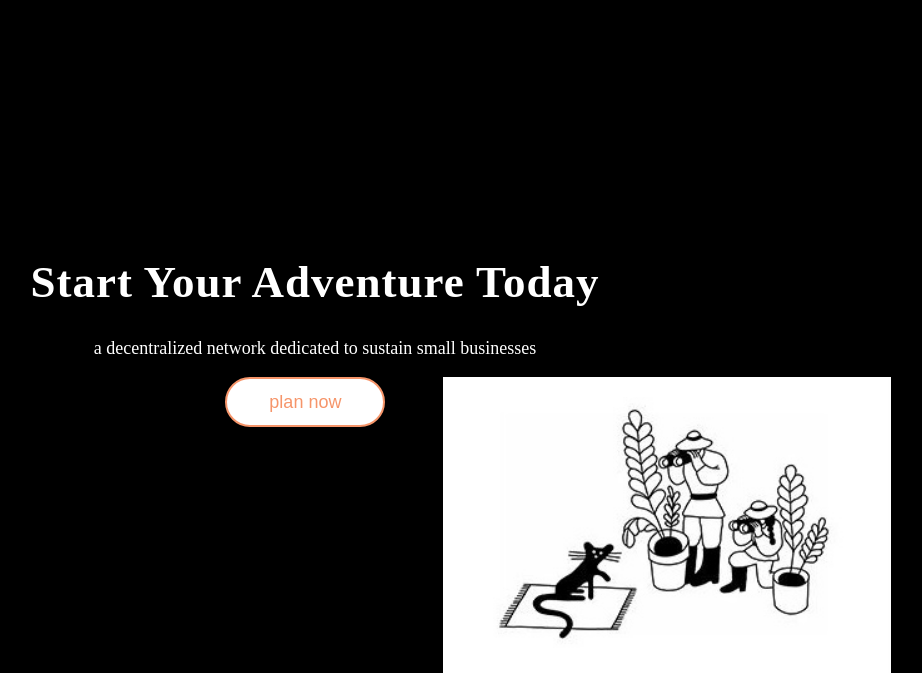
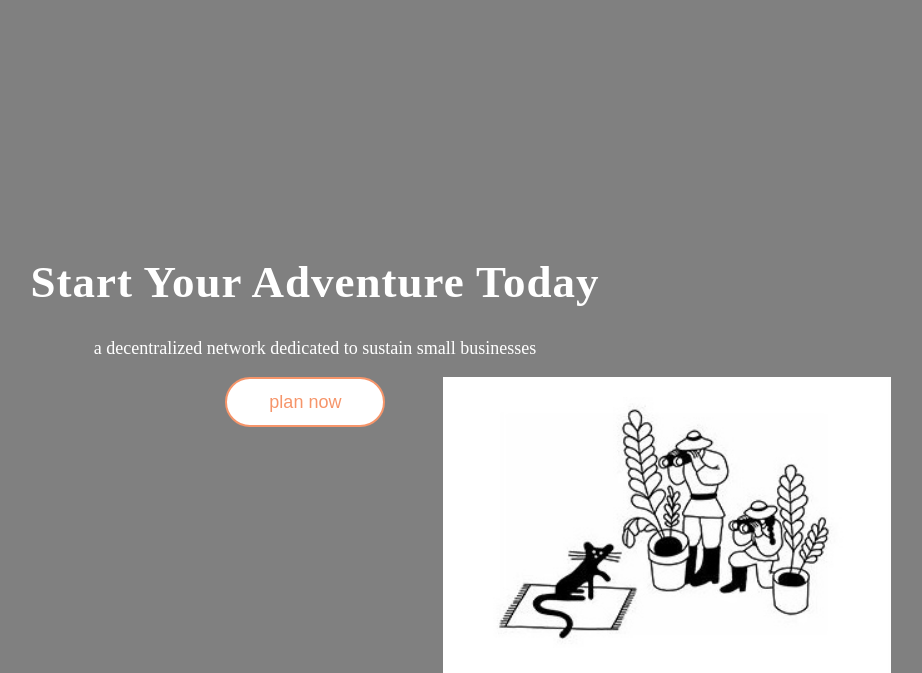
Before and after one commit to rubywtl/local-storm, a PHP site: page / in a window 1280 px wide. Shown: the top 673 px of the page, without its empty margins (325-1247 px from the left). Run offline with PHP 8.4, Linux system fonts and the light colour scheme.

Commit message:
Update style.css

```diff
--- a/style.css
+++ b/style.css
@@ -1,7 +1,7 @@
 body {
   margin: 0;
   padding: 0;
-  background: black;
+  background: gray;
   color: white;
 }
 
```
